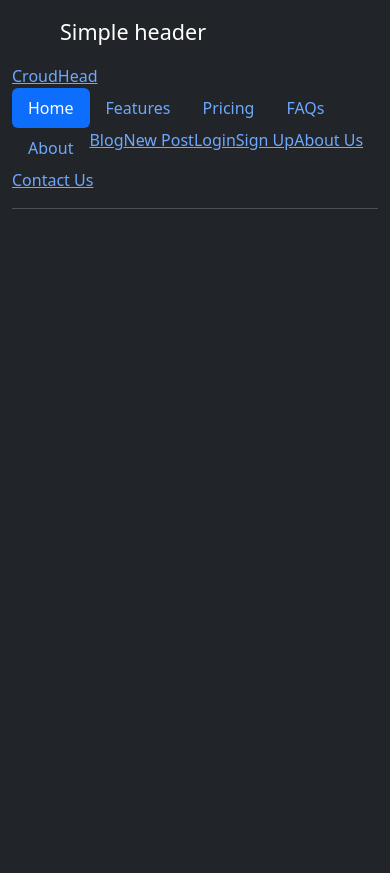
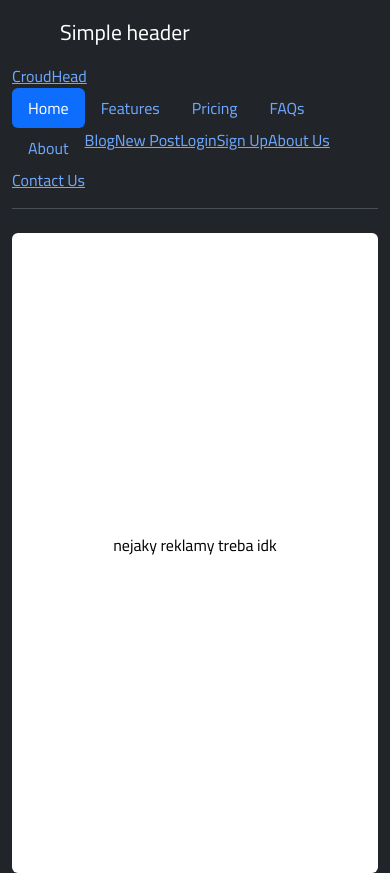
Before and after one commit to PedrexDev/blog, a Node server app: page / in a window 390 px wide. Before the commit the page ends 209 px from the top, so only its background shows below. Run offline with Node 20, Linux system fonts and the light colour scheme; data that the repository does not hold is empty; some libraries are stand-ins or nearby versions.

Commit message:
more frontend progress

```diff
--- /dev/null
+++ b/public/css/style.css
@@ -0,0 +1,31 @@
+@import url('https://fonts.googleapis.com/css2?family=Cairo:wght@200..1000&display=swap');
+
+body {
+    font-family: "Cairo", sans-serif !important;
+}
+
+.image-overlay {
+    position: absolute;
+    top: 0;
+    left: 0;
+    width: 100%;
+    height: 100%;
+    background-color: rgba(0, 0, 0, 0.5);
+    background-size: cover;
+    background-position: center;
+    z-index: -1;
+}
+
+.jumbotron {
+    position: relative;
+}
+
+.ad {
+    border-radius: 6px;
+    background-color: white;
+    color: black;
+    height: 40rem;
+    display: flex;
+    justify-content: center; /* Horizontally center */
+    align-items: center; /* Vertically center */
+}
--- a/routes/blog.js
+++ b/routes/blog.js
@@ -34,7 +34,7 @@
       if (err) {
         danger(`${colors.bgYellow}[POST "/blog"] An error occured:${colors.reset} ${colors.bgRed}${err}${colors.reset}`);
       } else {
-        res.redirect("/blog");
+        res.redirect("/");
       }
     }
   );
--- a/views/blog/blog.ejs
+++ b/views/blog/blog.ejs
@@ -1,14 +1,31 @@
 <% include ../partials/header.ejs %>
 
+<div class="container">
+<div class="row">
+  <div class="col-lg-12">
+    <div id="hereSpawn"></div>
+  </div>
+  <div class="col-xs-12 col-md-9" id="contentIsHere">
     <% posts.forEach(function(item){ %>
-<div class="p-5 mb-4 bg-body-tertiary rounded-3 container" style="background-image: url('<%= item.image %>');">
-  <div class="container-fluid py-5">
+      <div class="container">
+        <div class="p-5 mb-4 rounded-3 position-relative" style="overflow: hidden;">
+          <div class="background-image" style="background-image: url('<%= item.image %>'); filter: blur(10px) brightness(50%); width: 100%; height: 100%; position: absolute; top: 0%; left: 0%; background-size: cover; background-position: center;"></div>
+          <div class="container position-relative">
             <h1 class="display-5 fw-bold"><a href="#"><%= item.title %></a></h1>
             <p class="col-md-8 fs-4"><%= item.content.slice(0, 150) %>...</p>
             <span class="post-card-date">Date: <%= item.created.toLocaleDateString() %>&nbsp; &nbsp; By: <%= item.author.username %></span>
             <a class="btn btn-primary btn-lg" href="/blog/<%= item._id %>">Read More <i class="angle double right icon"></i></a>
           </div>
         </div>
+      </div>
     <% }) %>
+  </div>
+  <div class="col-xs-12 col-md-3">
+    <div class="ad">
+      <p>nejaky reklamy treba idk</p>
+    </div>
+  </div>
+</div>
+</div>
 
 <% include ../partials/footer.ejs %>
--- a/views/blog/new.ejs
+++ b/views/blog/new.ejs
@@ -3,7 +3,7 @@
 <div id="new-content" class="center-align">
     <h1> Add a new Blog Post</h1>
     <div class="row center-align add-new-container">
-        <form action="/blog" method="POST" class="col s12">
+        <form action="/" method="POST" class="col s12">
             <div class="row">
                 <div class="input-field col s12">
                     <i class="material-icons prefix">title</i>
--- a/views/partials/header.ejs
+++ b/views/partials/header.ejs
@@ -4,6 +4,7 @@
   <meta charset="UTF-8">
   <meta name="viewport" content="width=device-width, initial-scale=1.0">
   <title>CroudHead - Blogging Platform</title>
+  <link rel="stylesheet" href="/css/style.css">
   <link href="https://cdn.jsdelivr.net/npm/bootstrap@5.3.3/dist/css/bootstrap.min.css" rel="stylesheet" integrity="sha384-QWTKZyjpPEjISv5WaRU9OFeRpok6YctnYmDr5pNlyT2bRjXh0JMhjY6hW+ALEwIH" crossorigin="anonymous">
   <style>
     /* Additional Styles */
```
Lines whose indentation alone changed are shown as unchanged.
